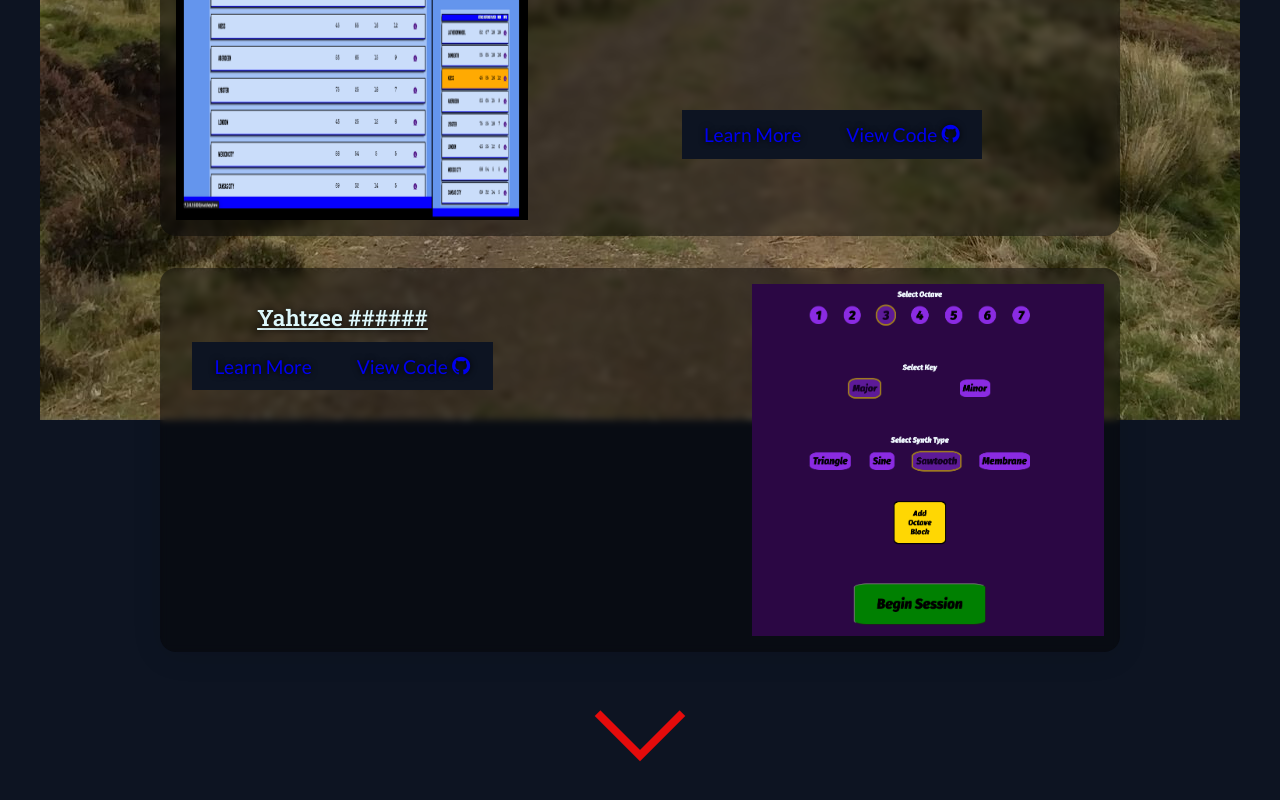
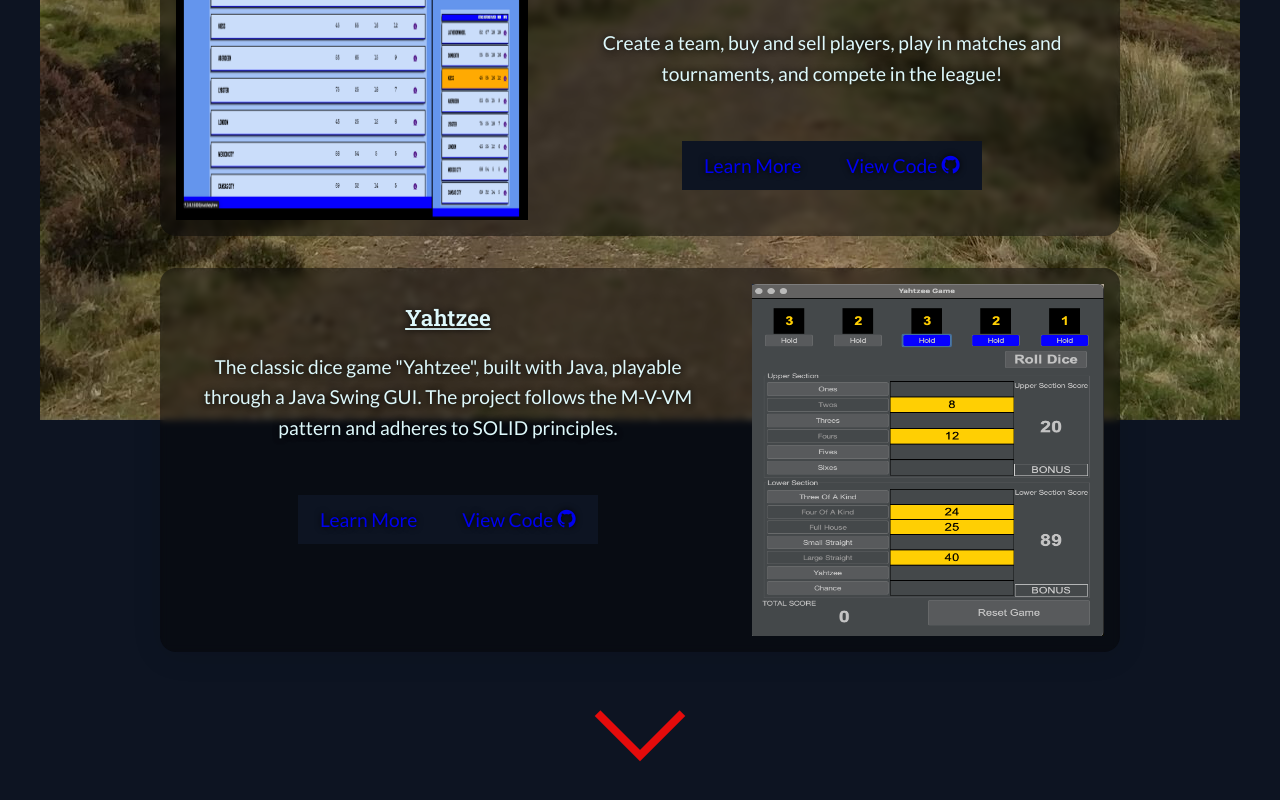
Before and after one commit to PaulHenstridge/portfolio, a React (Create React App) app in the folder client/: page / in a window 1280 px wide. Shown: the part 2761-3561 px from the top of the page. Built offline with nearby package versions, Linux system fonts and the light colour scheme.

Commit message:
added yahtzee screenshot & description

```diff
--- a/client/src/components/Projects.js
+++ b/client/src/components/Projects.js
@@ -7,7 +7,7 @@ import hillPath from "../assets/Hillpath.jpg"
 import knotty from "../assets/knotty.png"
 import speakeasy from "../assets/speakeasy.png"
 import quincy from "../assets/quincy_api.png"
-import sequencer from "../assets/sequencer.png"
+import yahtzee from "../assets/yahtzee.png"
 
 
 
@@ -125,7 +125,7 @@ const Projects = () => {
         <ProjectPanel>
             <img src={speakeasy} alt="speakeasy home page" />
 
-               <p> <h3> <strong>A Voice Controlled, AI Supported, Accessibility Assistant   </strong></h3>
+     <p>           <h3> <strong>A Voice Controlled, AI Supported, Accessibility Assistant   </strong></h3>
 
                Designed to support visually impaired and neurodivergent users with voice and keyboard commands,
                 and AI integrated support.<br></br>
@@ -158,6 +158,7 @@ const Projects = () => {
             <p><h3> <strong> Knotty Championship Manager   </strong></h3>
 
                 League management simulator.  Full Stack app with Python, Flask, and PostgreSQL<br></br><br></br>
+                Create a team, buy and sell players, play in matches and tournaments, and compete in the league!
                 <br></br><br></br><br></br>
                 <Link to="/projects/knotty">Learn More</Link>
 
@@ -167,13 +168,16 @@ const Projects = () => {
         </ProjectPanel>
 
         <ProjectPanel>
-            <p><h3> <strong> Yahtzee ######   </strong></h3>
+            <p><h3> <strong> Yahtzee  </strong></h3>
+
+            The classic dice game "Yahtzee", built with Java, playable through a Java Swing GUI.  The project follows the M-V-VM pattern
+           and adheres to SOLID principles.<br></br><br></br><br></br>
            <Link to="/projects/yahtzee">Learn More</Link>
-                <a href='https://github.com/PaulHenstridge/loop-sequencer'>View Code  <i className='devicon-github-original'></i></a></p>
+            <a href='https://github.com/PaulHenstridge/JavaYahtzee'>View Code  <i className='devicon-github-original'></i></a></p>
 
 
 
-            <img src={sequencer} alt="tone selection interface" />
+            <img src={yahtzee} alt="Yahtzee GUI" />
         </ProjectPanel>
 
 
--- a/client/src/components/projectPages/YahtzeeInfo.js
+++ b/client/src/components/projectPages/YahtzeeInfo.js
@@ -163,7 +163,7 @@ The project moved slowly at first, as I knew what I wanted to do but wanted to f
           <p>In order to maintain clear separation of concerns and loose couplings between components,
              I adapted the Model - View - Controller (MVC) pattern to include a view model, which is responsible
               for maintaining the state required in the View.  This maintains the modularity in view logic,
-               and avoids a direct observer relationship between the view and the model..
+               and avoids a direct observer relationship between the view and the model.
 </p>
 
 
```
Also changed, not shown: client/src/assets/sequencer.png (deleted), client/src/assets/yahtzee.png (added).
